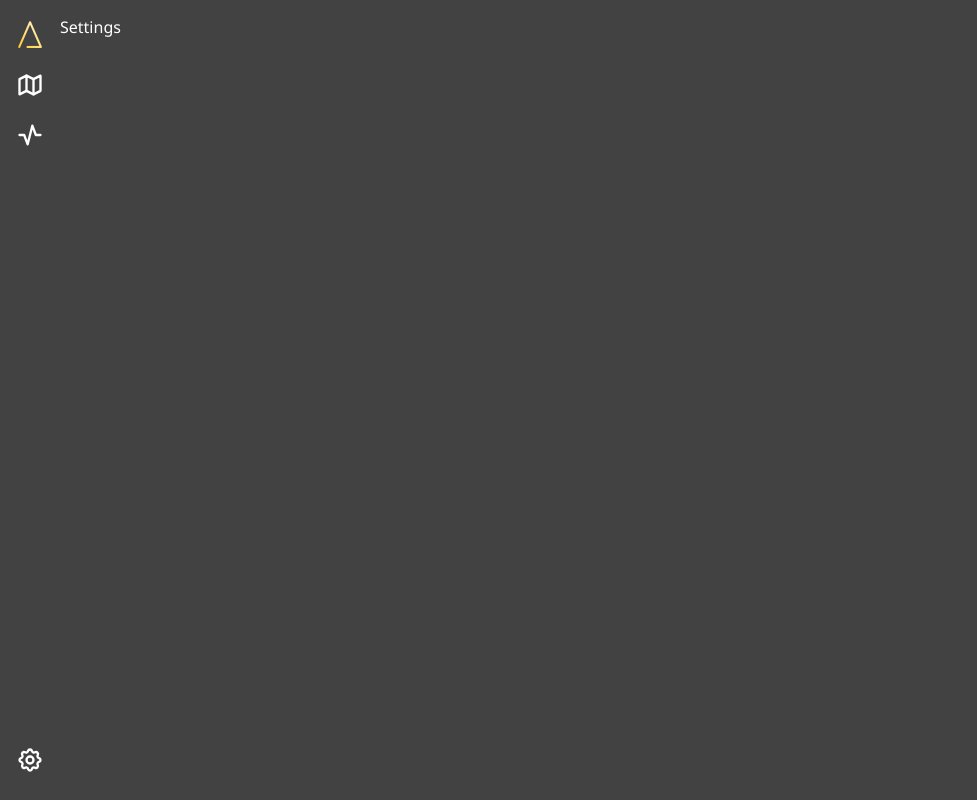
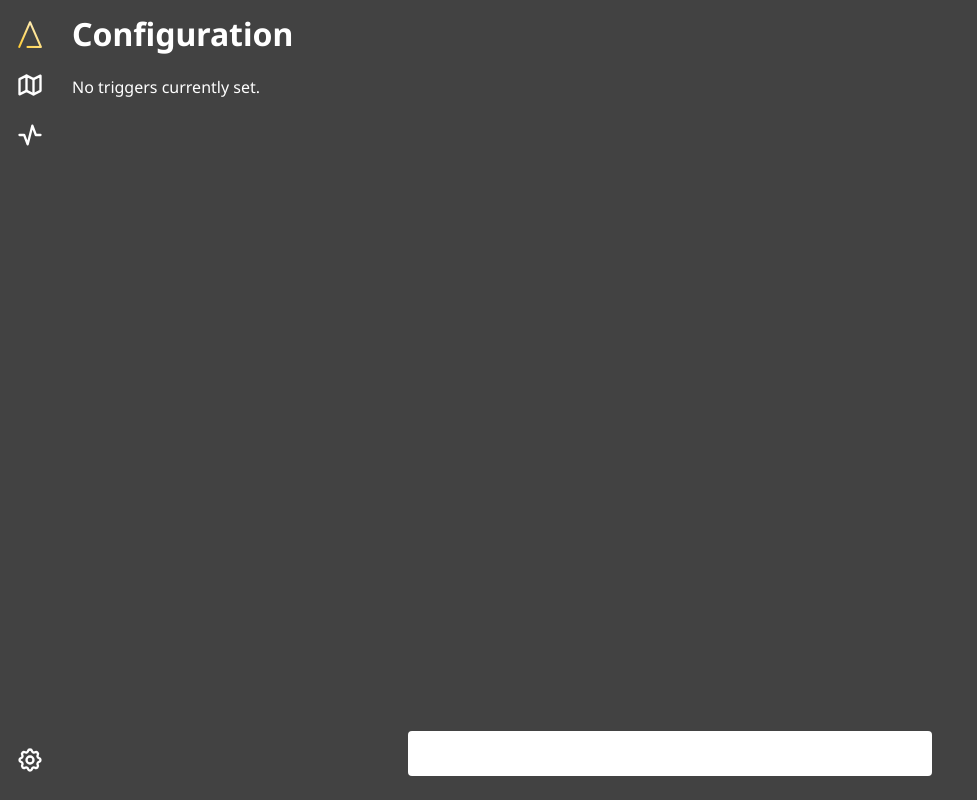
Before and after one commit to aurum-ai/nat-sec-hackathon-24, a Next.js app in the folder frontend/: page /settings in a window 1280 px wide. Shown: the whole page, without its empty margins (0-977 px from the left). Built offline with nearby package versions, Linux system fonts and the light colour scheme.

Commit message:
Basic settings page

```diff
--- a/frontend/app/settings/page.tsx
+++ b/frontend/app/settings/page.tsx
@@ -1,3 +1,47 @@
+'use client'
+
+import { KeyboardEventHandler, useState } from 'react';
+import styles from './settings.module.scss';
+import TriggerComp, { Trigger } from './trigger';
+
+function generateId() {
+  return (Math.random() + 1).toString(36);
+}
+
+
 export default function Settings() {
-  return <p>Settings</p>;
+  const [triggers, setTriggers] = useState<Trigger[]>([]);
+  const [input, setInput] = useState('');
+
+  const addTrigger = () => {
+    const newTrigger = { id: generateId(), description: input };
+    setTriggers(prev => [...prev, newTrigger]);
+    setInput('');
+  };
+
+  const removeTrigger = (trigger: Trigger) => {
+    setTriggers(prev => prev.filter(elem => elem.id !== trigger.id))
+  };
+
+  const handleEnterHit = (event: KeyboardEvent) => {
+    if (event.key === 'Enter') {
+      addTrigger();
+    }
+  };
+
+  return (
+    <div className={styles.container}>
+      <div>
+        <h1 className={styles.title}>Configuration</h1>
+        {triggers.map(trigger => (
+          <TriggerComp trigger={trigger} key={trigger.id} onClick={removeTrigger} />
+        ))}
+        {triggers.length === 0 && <p>No triggers currently set.</p>}
+      </div>
+
+      <div className={styles.inputContainer}>
+        <input type="text" className={styles.input} value={input} onChange={(event) => setInput(event.target.value)} onKeyUp={handleEnterHit} />
+      </div>
+    </div>
+  );
 }
--- /dev/null
+++ b/frontend/app/settings/settings.module.scss
@@ -0,0 +1,27 @@
+$margin: 12px;
+
+.container {
+  margin: $margin;
+  height: calc(100vh - (2 * $margin));
+  display: flex;
+  flex-direction: column;
+  justify-content: space-between;
+}
+
+.title {
+  margin-top: 0;
+}
+
+.inputContainer {
+  display: flex;
+  justify-content: center;
+}
+
+.input {
+  padding: 12px;
+  font-size: 1.1rem;
+  width: 500px;
+  border-radius: 4px;
+  border: 0;
+  margin-bottom: 12px;
+}
--- /dev/null
+++ b/frontend/app/settings/trigger.module.scss
@@ -0,0 +1,22 @@
+.container {
+  background: var(--foreground);
+  color: var(--foreground-text);
+  border-radius: 8px;
+  padding: 12px;
+  margin: 6px 0;
+  display: flex;
+  align-items: center;
+}
+
+.content {
+  flex: 1;
+}
+
+.removeButton {
+  background: none;
+  border: 0;
+  color: var(--foreground-text);
+  cursor: pointer;
+  display: flex;
+  font-size: 18px;
+}
--- /dev/null
+++ b/frontend/app/settings/trigger.tsx
@@ -0,0 +1,31 @@
+import styles from './trigger.module.scss';
+import { TbCircleX } from "react-icons/tb";
+
+export type Trigger = {
+  id: string;
+  description: string;
+};
+
+export default function Trigger({ trigger, onClick }: TriggerProps) {
+  const click = () => {
+    if (onClick) {
+      onClick(trigger);
+    }
+  };
+
+  return (
+    <div className={styles.container} onClick={click}>
+      <div className={styles.content}>
+        {trigger.description}
+      </div>
+      <button className={styles.removeButton}>
+        <TbCircleX />
+      </button>
+    </div>
+  );
+}
+
+type TriggerProps = {
+  trigger: Trigger;
+  onClick?: (trigger: Trigger) => void;
+};
```
